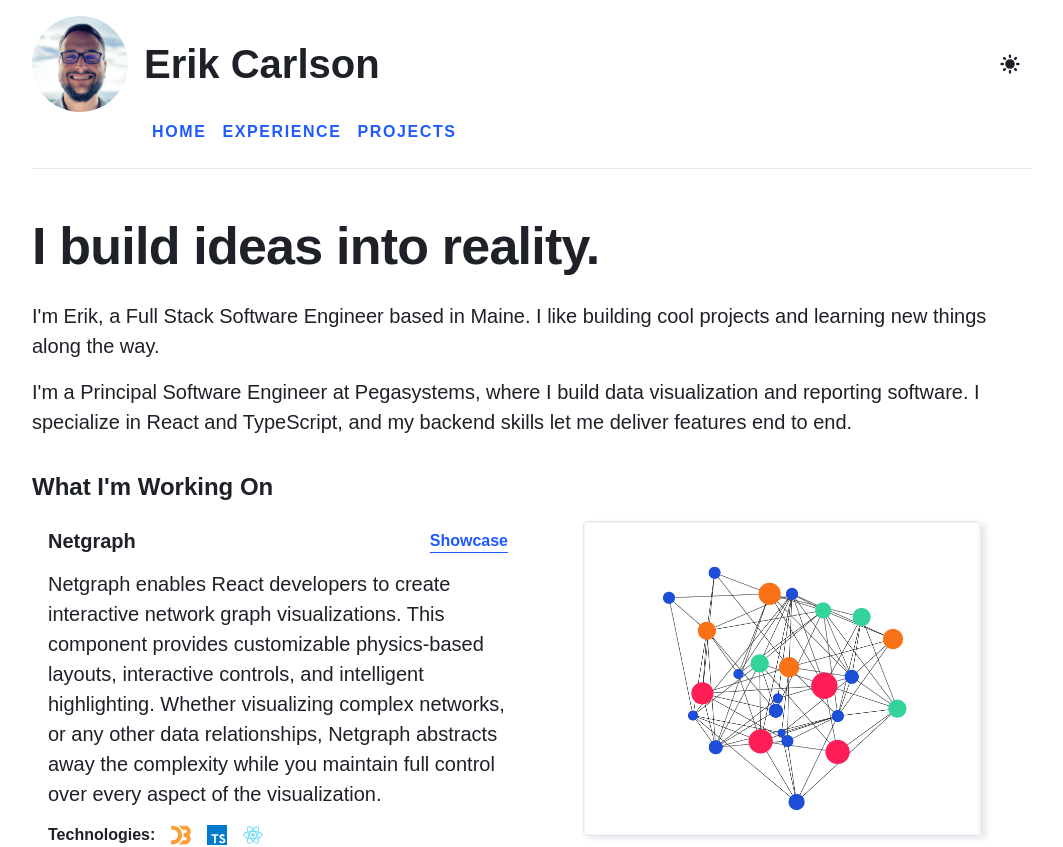
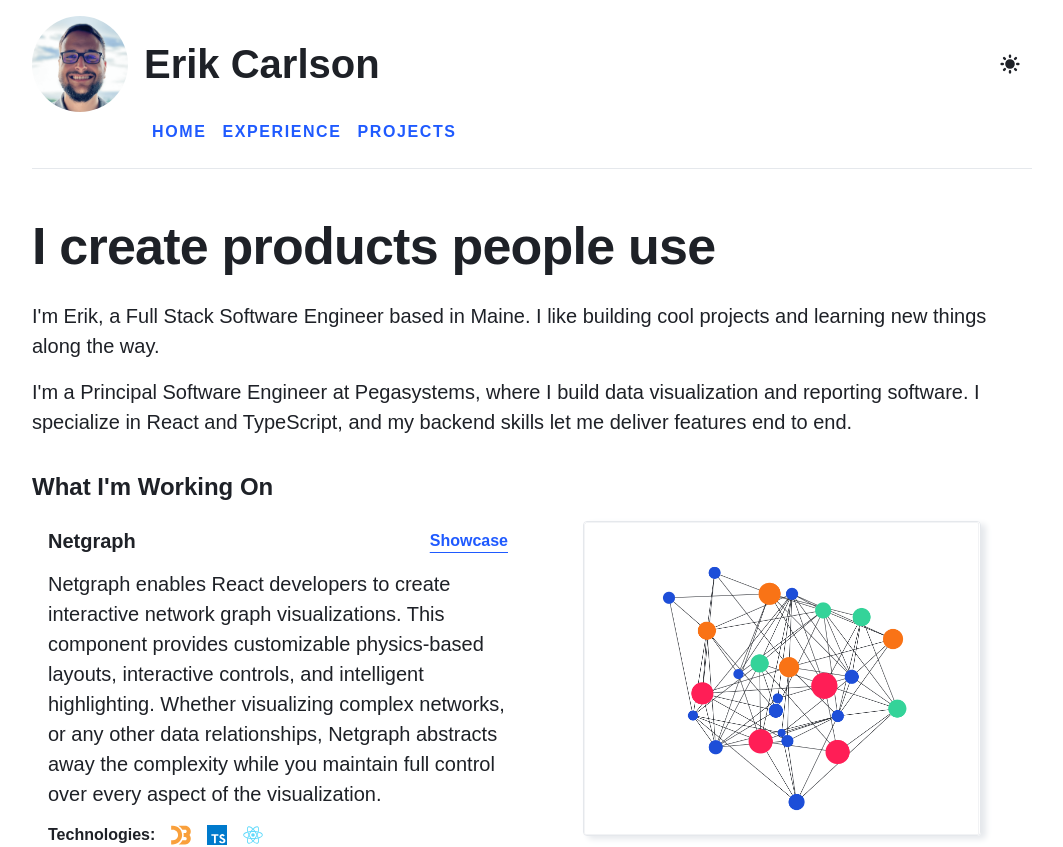
Before and after one commit to carlson-erik/erikcarlson.dev, a Next.js app: page / in a window 1280 px wide. Shown: the top 847 px of the page, without its empty margins (108-1171 px from the left). Built offline with nearby package versions, Linux system fonts and the light colour scheme.

Commit message:
Updates rotating phrases

```diff
--- a/src/pages/index.tsx
+++ b/src/pages/index.tsx
@@ -11,10 +11,10 @@
 import { projects } from "@/data/projects";
 
 const INTRO_PHRASES = [
-  "software.",
-  "things people use.",
-  "ideas into reality.",
-  "charts that explain data.",
+  "build software that matters",
+  "turn ideas into reality",
+  "create products people use",
+  "design user experiences",
 ];
 
 const Introduction = styled.section`
@@ -36,7 +36,7 @@
       <Head>{getPageMetadata("Home")}</Head>
       <Layout>
         <Introduction>
-          <RevolvingTitle prefix="I build" phrases={INTRO_PHRASES} />
+          <RevolvingTitle prefix="I" phrases={INTRO_PHRASES} />
           <IntroBody>
             <Paragraph>
               I'm Erik, a Full Stack Software Engineer based in Maine. I like
```
